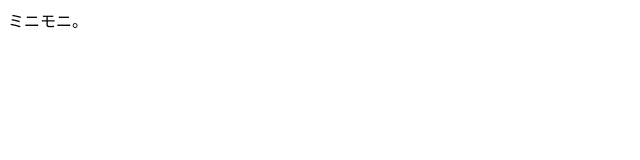
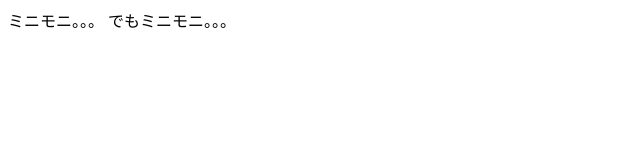
Before and after one commit to takay0shi/gitTest, a website: page src/index.html in a window 1280 px wide. Shown: the whole page, without its empty margins (0-640 px from the left). Drawn offline with Linux system fonts and the light colour scheme.

Commit message:
ミニモニ。。。

```diff
--- a/src/index.html
+++ b/src/index.html
@@ -5,6 +5,7 @@
     <title>モーニング娘。</title>
   </head>
   <body>
-    ミニモニ。
+    ミニモニ。。。
+    でもミニモニ。。。
   </body>
 </html>
```
Also changed, not shown: 1 other file.
